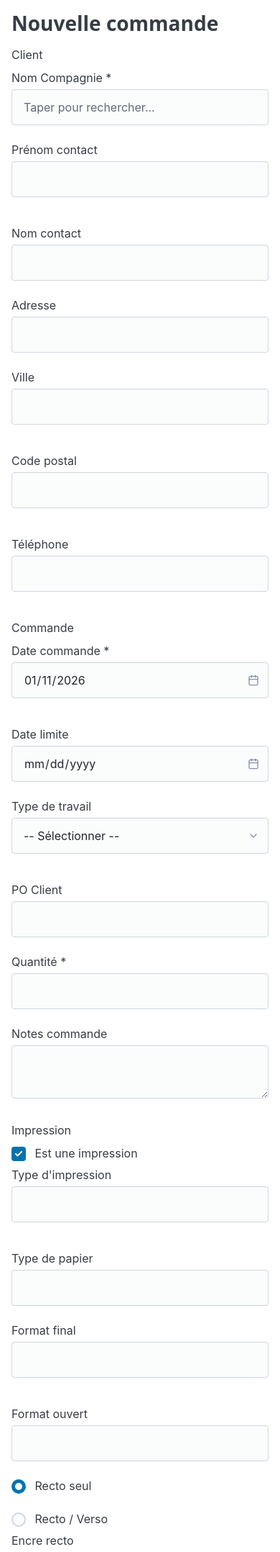
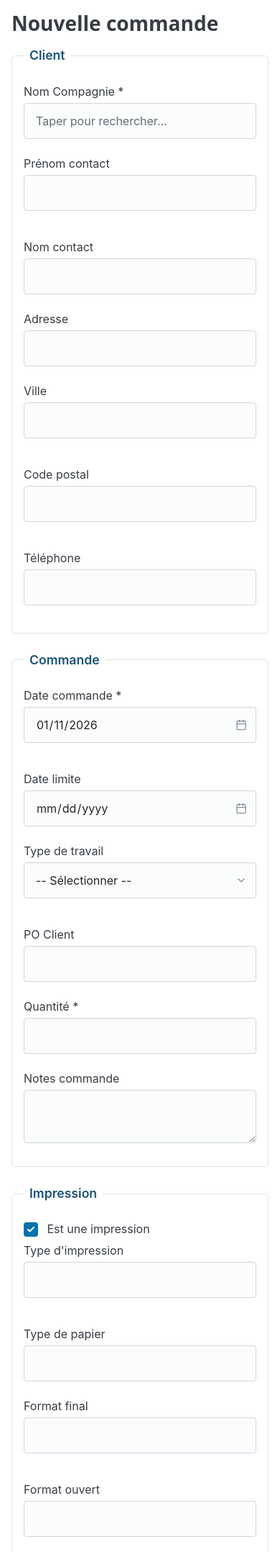
Before and after one commit to Maximeo105/imprimerie-postgresql-flask, a Flask app: page /commande/nouveau in a window 390 px wide; the page is wider, and only the part inside the window is pictured. Shown: the part 102-2258 px from the top of that part at 72% size. Run offline with Flask 3, Linux system fonts and the light colour scheme; data that the repository does not hold is empty; some libraries are stand-ins or nearby versions.

Commit message:
Modification après la première journée d'essai (#téléphone allow tiret, modification affichage, modification NO_BON_LIVRAISON selon les spécifications du client)

```diff
--- a/ApplicationFlask/imprimerie/routes/main.py
+++ b/ApplicationFlask/imprimerie/routes/main.py
@@ -4,6 +4,13 @@ from db import execute_query, execute_query_one, execute_insert, execute_update,
 
 main_bp = Blueprint('main', __name__)
 
+
+
+def nettoyer_telephone(tel):
+    """Enlève tout sauf les chiffres d'un numéro de téléphone."""
+    if not tel:
+        return None
+    return ''.join(c for c in tel if c.isdigit()) or None
 
 # =============================================================================
 # TABLEAU DE BORD
@@ -263,7 +270,7 @@ def sauvegarder_commande(no_commande):
             form.get('adresse_compagnie_cli') or None,
             form.get('ville_compagnie_cli') or None,
             form.get('code_postal_compagnie_cli') or None,
-            form.get('numero_telephone_compagnie_cli') or None
+            nettoyer_telephone(form.get('numero_telephone_compagnie_cli')) or None
         ))
 
     # Gérer l'impression et les contraintes
@@ -375,13 +382,14 @@ def sauvegarder_commande(no_commande):
     # Ajouter livraison si remplie
     if form.get('livraison_quantite'):
         sql_liv = """
-            insert into LIVRAISON (NO_COMMANDE, DATE_LIVRAISON, QUANTITE_LIVRAISON,
+            insert into LIVRAISON (NO_COMMANDE, NO_BON_LIVRAISON, DATE_LIVRAISON, QUANTITE_LIVRAISON,
                                    ADRESSE_LIVRAISON, VILLE_LIVRAISON, CODE_POSTAL_LIVRAISON,
                                    NOTES_LIVRAISON, COUT_LIVRAISON)
-            values (%s, %s, %s, %s, %s, %s, %s, %s)
+            values (%s, %s, %s, %s, %s, %s, %s, %s, %s)
         """
         execute_insert(sql_liv, (
             no_commande,
+            int(form.get('livraison_no_bon')) if form.get('livraison_no_bon') else None,
             form.get('livraison_date') or None,
             int(form.get('livraison_quantite')),
             form.get('livraison_adresse') or None,
@@ -461,7 +469,7 @@ def client_nouveau():
             form.get('adresse_compagnie_cli') or None,
             form.get('ville_compagnie_cli') or None,
             form.get('code_postal_compagnie_cli') or None,
-            form.get('numero_telephone_compagnie_cli') or None
+            nettoyer_telephone(form.get('numero_telephone_compagnie_cli')) or None
         ))
         flash("Client créé.", "success")
     except DatabaseError as e:
@@ -552,7 +560,7 @@ def client_modifier(no_client):  # ✅ Bon nom de paramètre
                 form.get('adresse_compagnie_cli') or None,
                 form.get('ville_compagnie_cli') or None,
                 form.get('code_postal_compagnie_cli') or None,
-                form.get('numero_telephone_compagnie_cli') or None,
+                nettoyer_telephone(form.get('numero_telephone_compagnie_cli')) or None,
                 no_client
             ))
             flash("Client modifié.", "success")
--- a/ApplicationFlask/imprimerie/templates/base.html
+++ b/ApplicationFlask/imprimerie/templates/base.html
@@ -86,7 +86,7 @@
         {% with messages = get_flashed_messages(with_categories=true) %}
             {% if messages %}
                 {% for category, message in messages %}
-                    <div class="alert alert-{{ category }}">{{ message }}</div>
+                    <div class="alert alert-{{ category }} no-print">{{ message }}</div>
                 {% endfor %}
             {% endif %}
         {% endwith %}
--- a/ApplicationFlask/imprimerie/templates/commande_form.html
+++ b/ApplicationFlask/imprimerie/templates/commande_form.html
@@ -24,6 +24,20 @@
     }
     .similarite-item:last-child { border-bottom: none; }
     .similarite-item button { padding: 0.25rem 0.5rem; font-size: 0.8rem; }
+
+    fieldset {
+        border: 1px solid #dee2e6;
+        border-radius: 6px;
+        padding: 1rem;
+        margin-bottom: 1.5rem;
+    }
+
+    fieldset legend {
+        font-weight: 600;
+        font-size: 1.1rem;
+        color: var(--primary);
+        padding: 0 0.5rem;
+    }
 </style>
 
 <h2>{% if commande %}Modifier commande #{{ commande.no_commande }}{% else %}Nouvelle commande{% endif %}</h2>
@@ -314,7 +328,10 @@
 
         <p><strong>Ajouter une livraison</strong></p>
         <div class="grid">
+            <label>N° Bon livraison <input type="number" name="livraison_no_bon" min="1"></label>
             <label>Date <input type="date" name="livraison_date"></label>
+        </div>
+        <div class="grid">
             <label>Quantité <input type="number" name="livraison_quantite" min="1"></label>
             <label>Coût ($) <input type="number" name="livraison_cout" step="0.01" min="0" value="0"></label>
         </div>
```
Also changed, not shown: BaseDeDonneePostgre.sql (+9 -0 lines).
